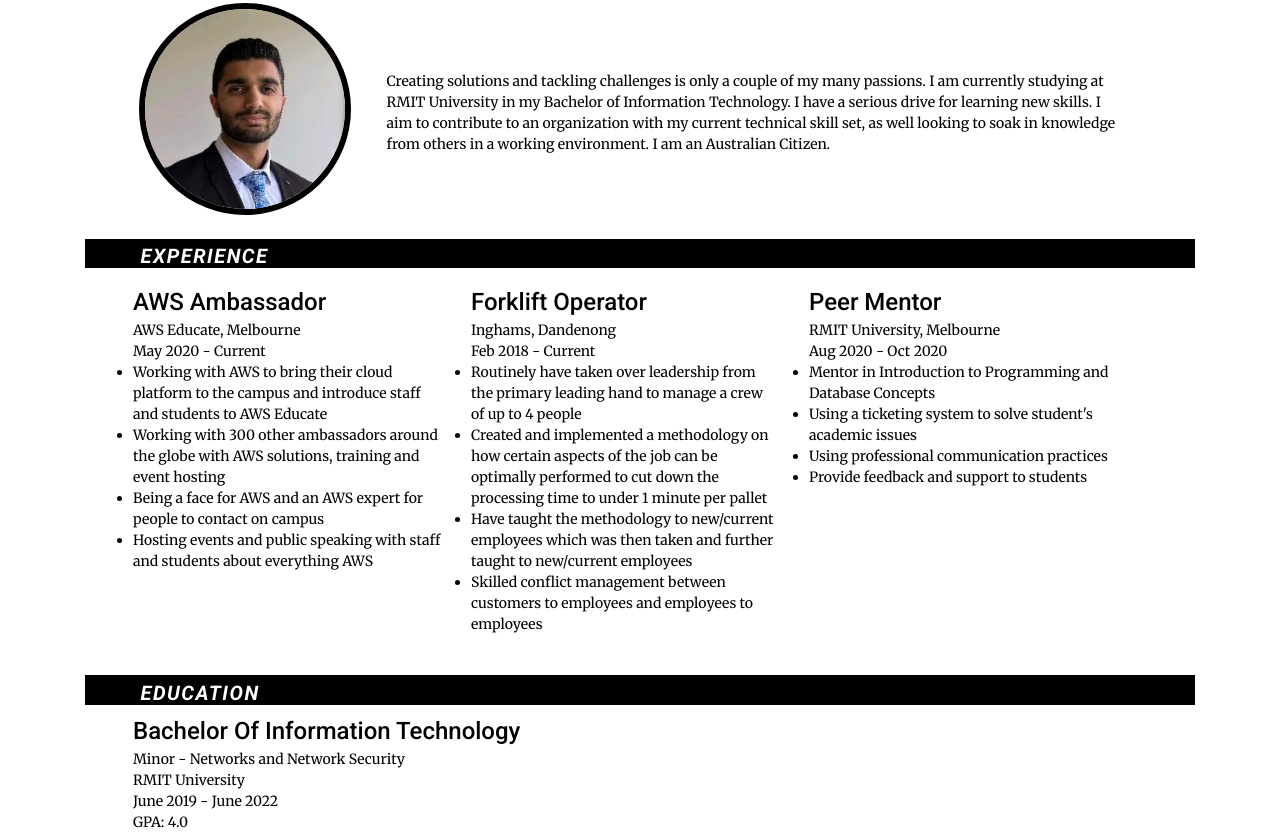
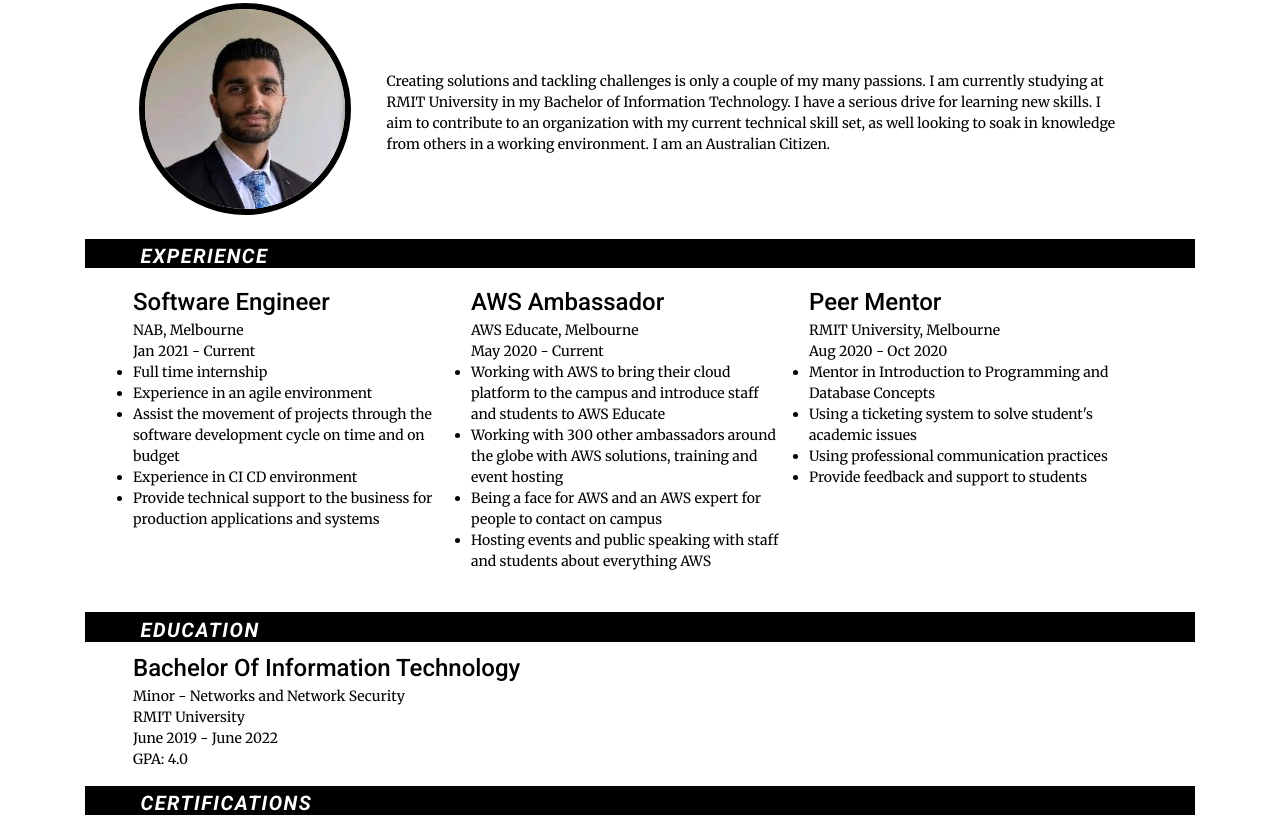
Before and after one commit to gurdeepbajwa/portfolio-website, a plain HTML site: page index.html in a window 1280 px wide. Shown: the part 453-1288 px from the top of the page. Drawn offline with nearby package versions, Linux system fonts and the light colour scheme.

Commit message:
Add files via upload

```diff
--- a/index.html
+++ b/index.html
@@ -110,6 +110,21 @@
             <div class="section-content ml-5 mr-5">
                 <div class="row">
                     <div class="col-12 col-sm-12 col-lg-4 mb-4">
+                        <p class="sub-title">Software Engineer</p>
+                        <p class="description">NAB, Melbourne<br />Jan 2021 - Current</p>
+                        <ul class="list-group">
+                            <li class="dot-point">Full time internship</li>
+                            <li class="dot-point">Experience in an agile environment</li>
+                            <li class="dot-point">Assist the movement of projects through the software development cycle
+                                on time
+                                and on budget</li>
+                            <li class="dot-point">Experience in CI CD environment</li>
+                            <li class="dot-point">Provide technical support to the business for production applications
+                                and
+                                systems</li>
+                        </ul>
+                    </div>
+                    <div class="col-12 col-sm-12 col-lg-4 mb-4">
                         <p class="sub-title">AWS Ambassador</p>
                         <p class="description">AWS Educate, Melbourne<br />May 2020 - Current</p>
                         <ul class="list-group">
@@ -124,25 +139,6 @@
                             <li class="dot-point">Hosting events and public speaking with staff and students about
                                 everything AWS
                             </li>
-                        </ul>
-                    </div>
-                    <div class="col-12 col-sm-12 col-lg-4 mb-4">
-                        <p class="sub-title">Forklift Operator</p>
-                        <p class="description">Inghams, Dandenong<br />Feb 2018 - Current</p>
-                        <ul class="list-group">
-                            <li class="dot-point">Routinely have taken over leadership from the primary leading hand to
-                                manage a crew of up to 4 people</li>
-                            <li class="dot-point">Created and implemented a methodology on how certain aspects of the
-                                job
-                                can be optimally performed to cut down
-                                the processing time to under 1 minute per pallet</li>
-                            <li class="dot-point">Have taught the methodology to new/current employees which was then
-                                taken
-                                and further taught to new/current
-                                employees</li>
-                            <li class="dot-point">Skilled conflict management between customers to employees and
-                                employees
-                                to employees</li>
                         </ul>
                     </div>
                     <div class="col-12 col-sm-12 col-lg-4 mb-4">
```
